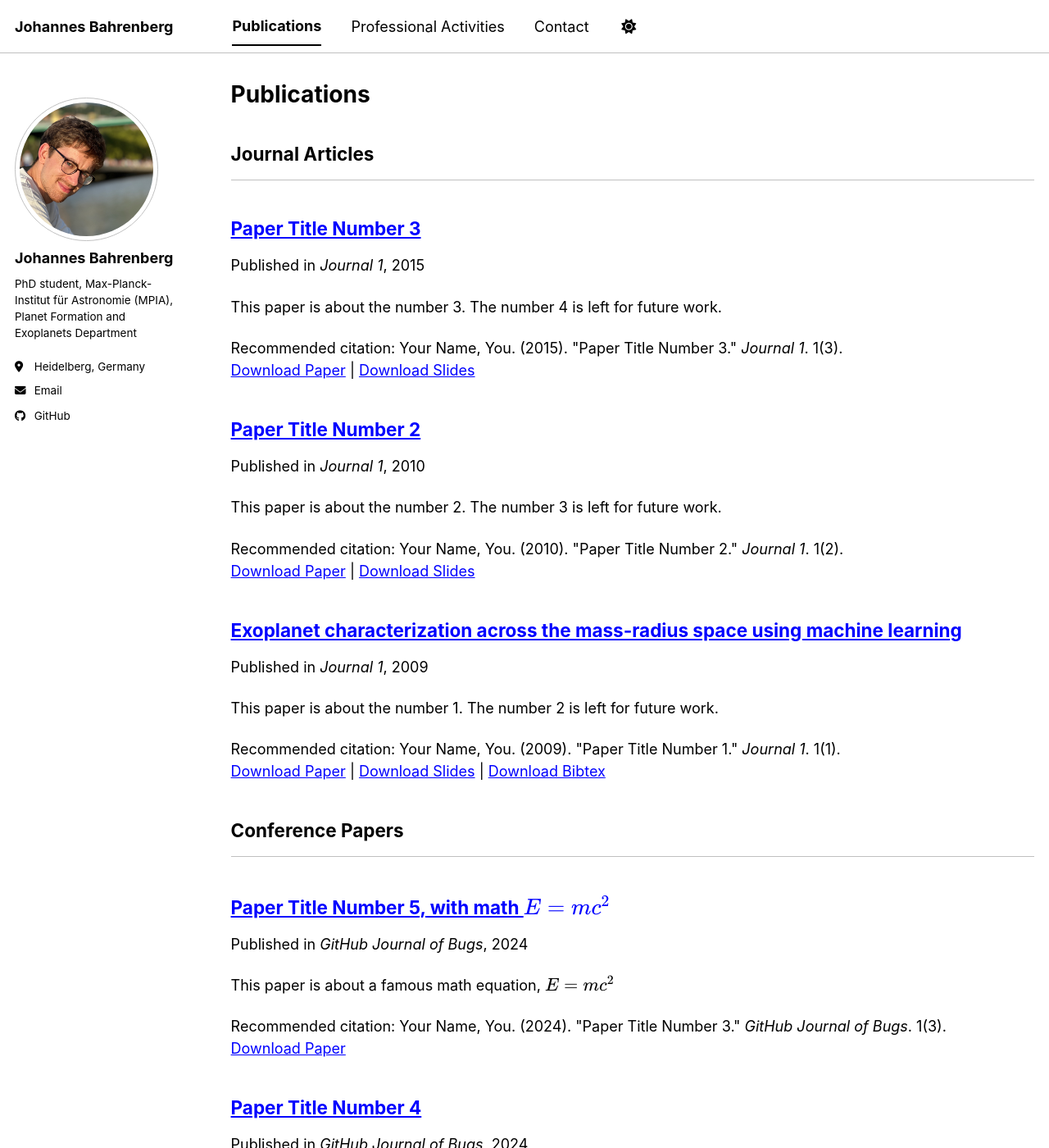
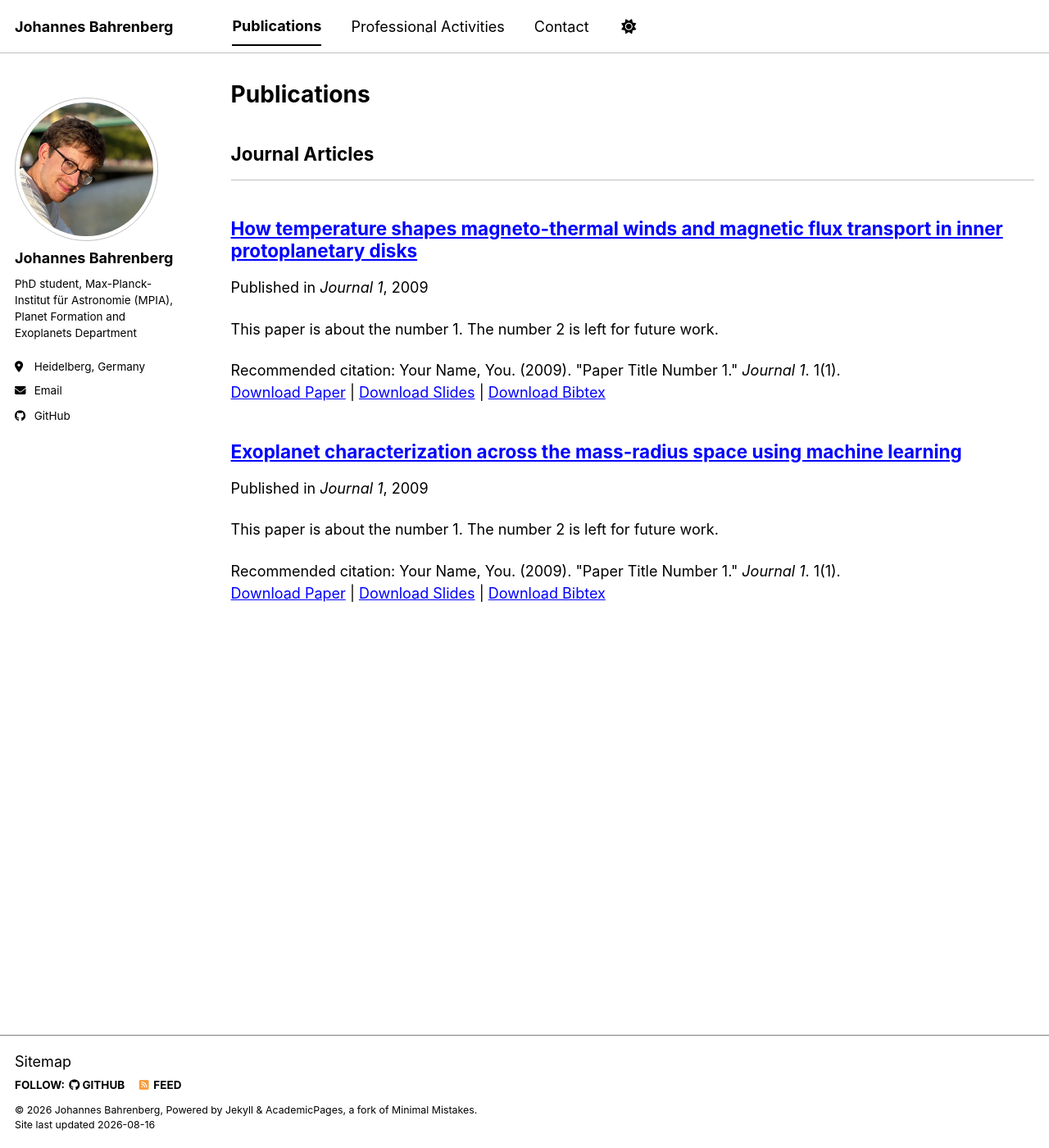
Before and after one commit to johannesbahrenberg/johannesbahrenberg.github.io, a Jekyll site: the page built from _pages/publications.html, in a window 1280 px wide and 1400 px high. Shown: the whole window at 82% size. Built offline with Jekyll 4.4.1, drawn with Linux system fonts in a browser that asks for light colours; a script bundle is joined from its source files by our own code; library files that are not in the unit come from our copies; some of the changed text lies outside the part shown.

Commit message:
Paper test modification

```diff
--- a/_publications/2010-10-01-paper-title-number-2.md
+++ /dev/null
@@ -1,14 +0,0 @@
----
-title: "Paper Title Number 2"
-collection: publications
-category: manuscripts
-permalink: /publication/2010-10-01-paper-title-number-2
-excerpt: 'This paper is about the number 2. The number 3 is left for future work.'
-date: 2010-10-01
-venue: 'Journal 1'
-slidesurl: 'https://academicpages.github.io/files/slides2.pdf'
-paperurl: 'https://academicpages.github.io/files/paper2.pdf'
-citation: 'Your Name, You. (2010). &quot;Paper Title Number 2.&quot; <i>Journal 1</i>. 1(2).'
----
-
-The contents above will be part of a list of publications, if the user clicks the link for the publication than the contents of section will be rendered as a full page, allowing you to provide more information about the paper for the reader. When publications are displayed as a single page, the contents of the above "citation" field will automatically be included below this section in a smaller font.
--- a/_publications/2015-10-01-paper-title-number-3.md
+++ /dev/null
@@ -1,14 +0,0 @@
----
-title: "Paper Title Number 3"
-collection: publications
-category: manuscripts
-permalink: /publication/2015-10-01-paper-title-number-3
-excerpt: 'This paper is about the number 3. The number 4 is left for future work.'
-date: 2015-10-01
-venue: 'Journal 1'
-slidesurl: 'https://academicpages.github.io/files/slides3.pdf'
-paperurl: 'https://academicpages.github.io/files/paper3.pdf'
-citation: 'Your Name, You. (2015). &quot;Paper Title Number 3.&quot; <i>Journal 1</i>. 1(3).'
----
-
-The contents above will be part of a list of publications, if the user clicks the link for the publication than the contents of section will be rendered as a full page, allowing you to provide more information about the paper for the reader. When publications are displayed as a single page, the contents of the above "citation" field will automatically be included below this section in a smaller font.
--- a/_publications/2025-06-08-paper-title-number-5.md
+++ /dev/null
@@ -1,13 +0,0 @@
----
-title: "Paper Title Number 5, with math $$E=mc^2$$"
-collection: publications
-category: conferences
-permalink: /publication/2024-02-17-paper-title-number-4
-excerpt: 'This paper is about a famous math equation, $$E=mc^2$$'
-date: 2024-02-17
-venue: 'GitHub Journal of Bugs'
-paperurl: 'https://academicpages.github.io/files/paper3.pdf'
-citation: 'Your Name, You. (2024). &quot;Paper Title Number 3.&quot; <i>GitHub Journal of Bugs</i>. 1(3).'
----
-
-Using [MathJax](https://www.mathjax.org/) in the description is supported - $$E=mc^2$$ - however, the use must be mindful that the default delimiters are `$$...$$` and `\\[...\\]` which differs from the `$...$` that is typically expected.
--- /dev/null
+++ b/_publications/paper-title-number-2.md
@@ -0,0 +1,14 @@
+---
+title: "How temperature shapes magneto-thermal winds and magnetic flux transport in inner protoplanetary disks"
+collection: publications
+category: manuscripts
+permalink: /publication/2009-10-01-paper-title-number-1
+excerpt: 'This paper is about the number 1. The number 2 is left for future work.'
+date: 2009-10-01
+venue: 'Journal 1'
+slidesurl: 'https://academicpages.github.io/files/slides1.pdf'
+paperurl: 'https://academicpages.github.io/files/paper1.pdf'
+bibtexurl: 'https://academicpages.github.io/files/bibtex1.bib'
+citation: 'Your Name, You. (2009). &quot;Paper Title Number 1.&quot; <i>Journal 1</i>. 1(1).'
+---
+The contents above will be part of a list of publications, if the user clicks the link for the publication than the contents of section will be rendered as a full page, allowing you to provide more information about the paper for the reader. When publications are displayed as a single page, the contents of the above "citation" field will automatically be included below this section in a smaller font.
```
Also changed, not shown: _pages/about.md (+2 -11 lines), _publications/2024-02-17-paper-title-number-4.md (deleted, +0 -13 lines), _publications/paper-conference-title-number-2.md (added, +14 -0 lines), _publications/paper-title-number-1.md (renamed from _publications/2009-10-01-paper-title-number-1.md).
